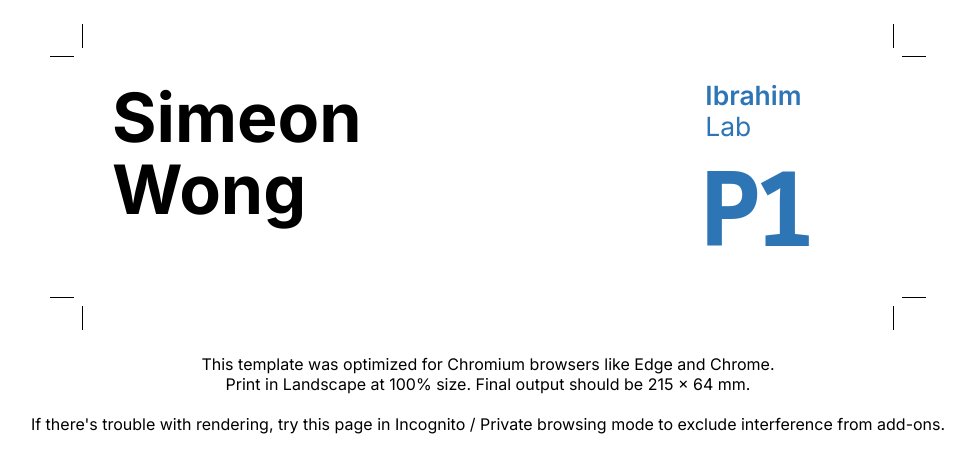
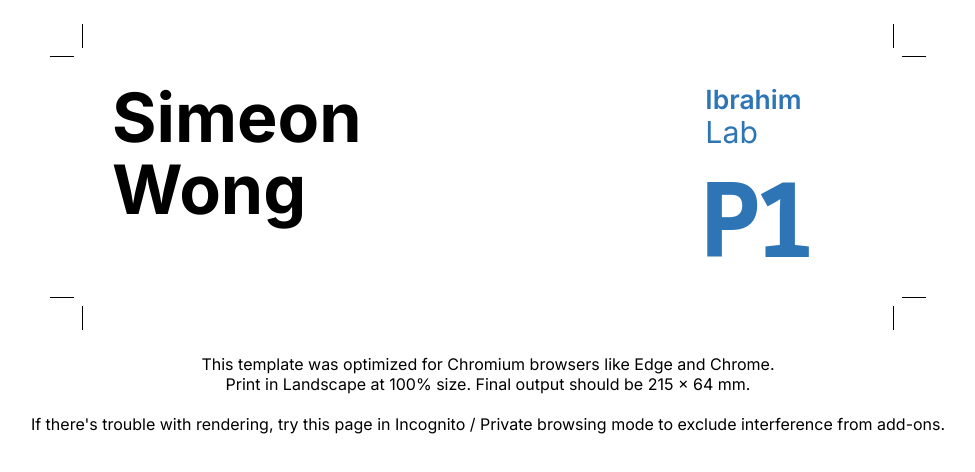
Before and after one commit to gmilab/pgcrl-nametags, a plain HTML site: page index.html in a window 1280 px wide. Shown: the whole page, without its empty margins (0-975 px from the left). Drawn offline with Linux system fonts and the light colour scheme.

Commit message:
Update index.html

```diff
--- a/index.html
+++ b/index.html
@@ -70,19 +70,19 @@
         }
 
         .labpi {
-            margin: 0.7cm 0 0;
+            margin: 0.8cm 0 0;
             font-size: 0.7cm;
             line-height: 105%;
         }
 
         .lab {
-            font-size: 0.7cm;
+            font-size: 0.8cm;
             font-weight: normal;
         }
 
         .location {
             font-size: 2.75cm;
-            margin: 3mm 0 0 -1.7mm;
+            margin: 4mm 0 0 -1.7mm;
             line-height: 100%;
 
             /* font-family: interstate-mono, monospace; */
```
